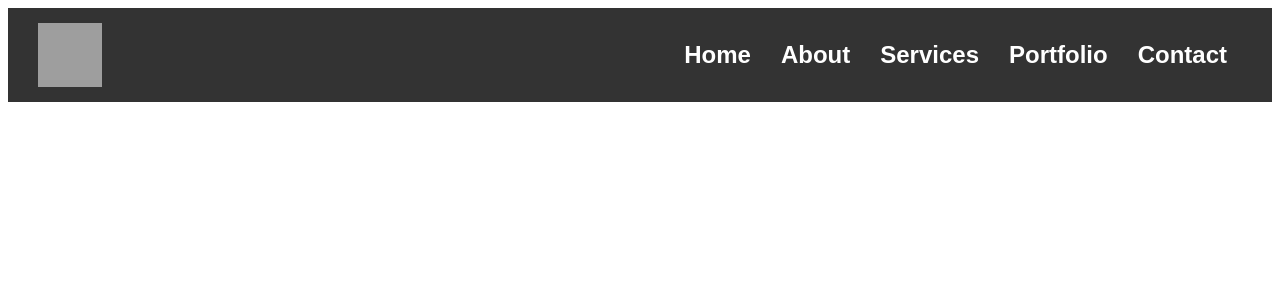
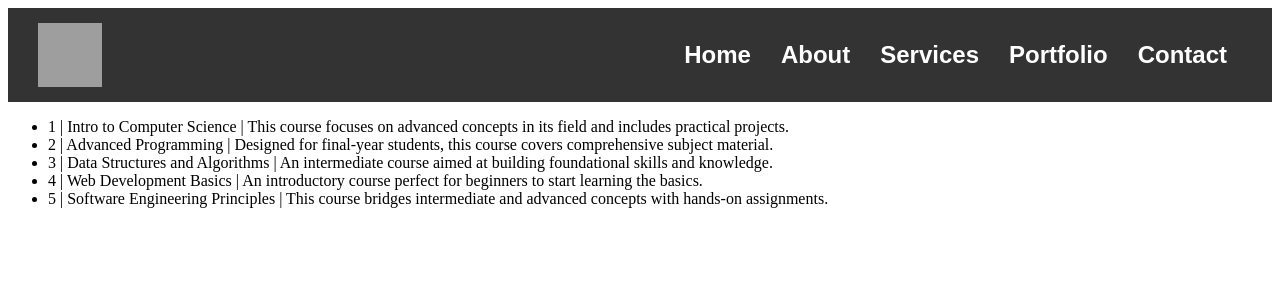
Before and after one commit to divyanjali2/angular_projet_2, an Angular app: page / in a window 1280 px wide. Shown: the top 300 px of the page. Built offline with nearby package versions, Linux system fonts and the light colour scheme; grey boxes are pictures that could not be loaded.

Commit message:
course details retrieved

```diff
--- a/src/app/app.component.html
+++ b/src/app/app.component.html
@@ -1 +1,2 @@
 <app-header></app-header>
+<app-home></app-home>
--- a/src/app/app.component.ts
+++ b/src/app/app.component.ts
@@ -1,13 +1,14 @@
 import { Component } from '@angular/core';
 import { RouterOutlet } from '@angular/router';
 import { HeaderComponent } from './header/header.component';
+import { HomeComponent } from './home/home.component';
 
 @Component({
   selector: 'app-root',
-  imports: [RouterOutlet, HeaderComponent],
+  imports: [RouterOutlet, HomeComponent, HeaderComponent],
   templateUrl: './app.component.html',
   styleUrl: './app.component.css'
 })
 export class AppComponent {
-  title = 'TestProject';
+  title = 'Course Details';
 }
--- a/src/app/home/home.component.html
+++ b/src/app/home/home.component.html
@@ -1 +1,5 @@
-<p>home works!</p>
+<ul>
+    <li *ngFor="let course of courses">
+        {{ course.id }} | {{ course.name }} | {{ course.description }}
+    </li>
+</ul>
--- a/src/app/home/home.component.ts
+++ b/src/app/home/home.component.ts
@@ -1,11 +1,21 @@
-import { Component } from '@angular/core';
+import { Component, OnInit } from '@angular/core';
+import { Course } from '../model/course';
+import { CourseService } from '../service/course.service';
+import { CommonModule } from '@angular/common';
 
 @Component({
   selector: 'app-home',
-  imports: [],
+  imports: [CommonModule],
   templateUrl: './home.component.html',
-  styleUrl: './home.component.css'
+  styleUrls: ['./home.component.css']
 })
-export class HomeComponent {
 
+export class HomeComponent implements OnInit {
+  courses: Course[] = [];
+
+  constructor(private courseService: CourseService) {}
+
+  ngOnInit(): void {
+    this.courses = this.courseService.getAll();
+  }
 }
--- a/src/app/service/course.service.ts
+++ b/src/app/service/course.service.ts
@@ -7,10 +7,6 @@ import { Course } from '../model/course';
 export class CourseService {
 
   constructor() { }
-
-  // getAll():String[] {
-  //   return [('defre','hello','hello')]
-  // }
 
   getAll(): Course[] {
     return [
```
